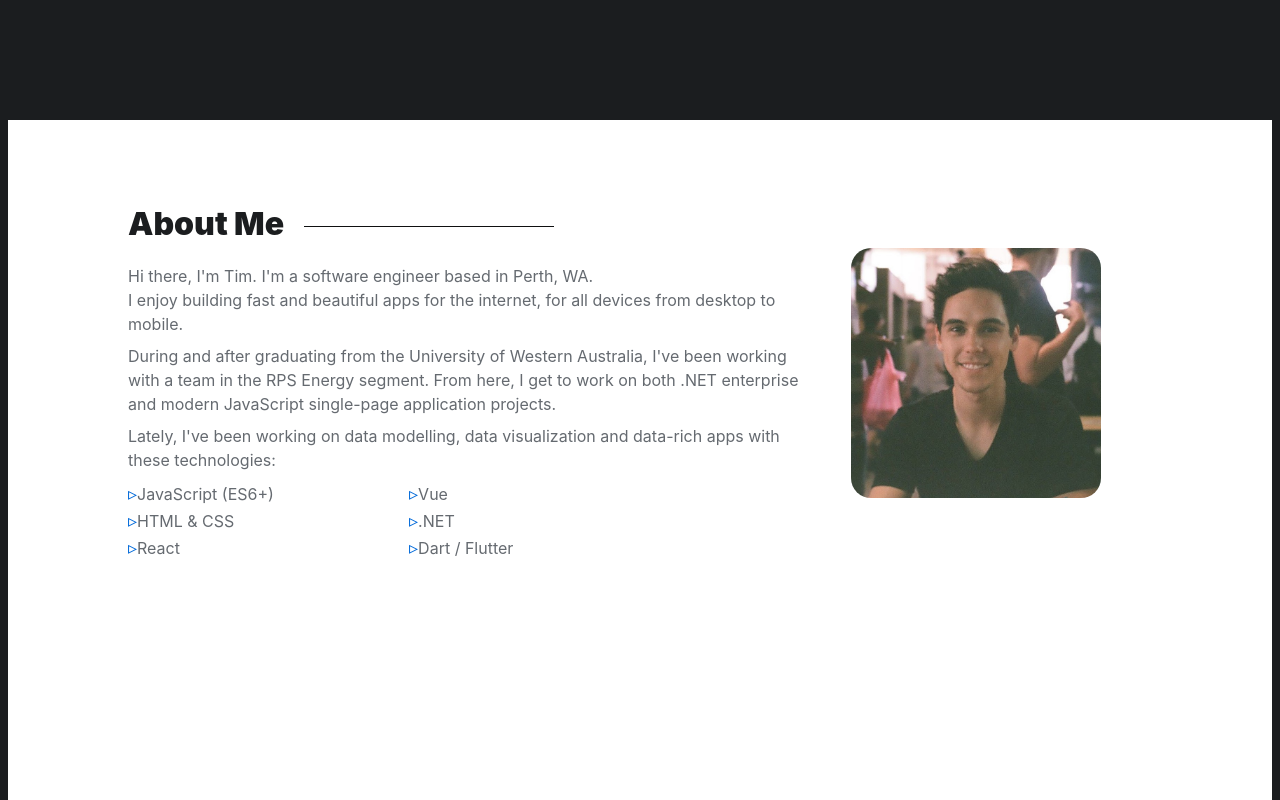
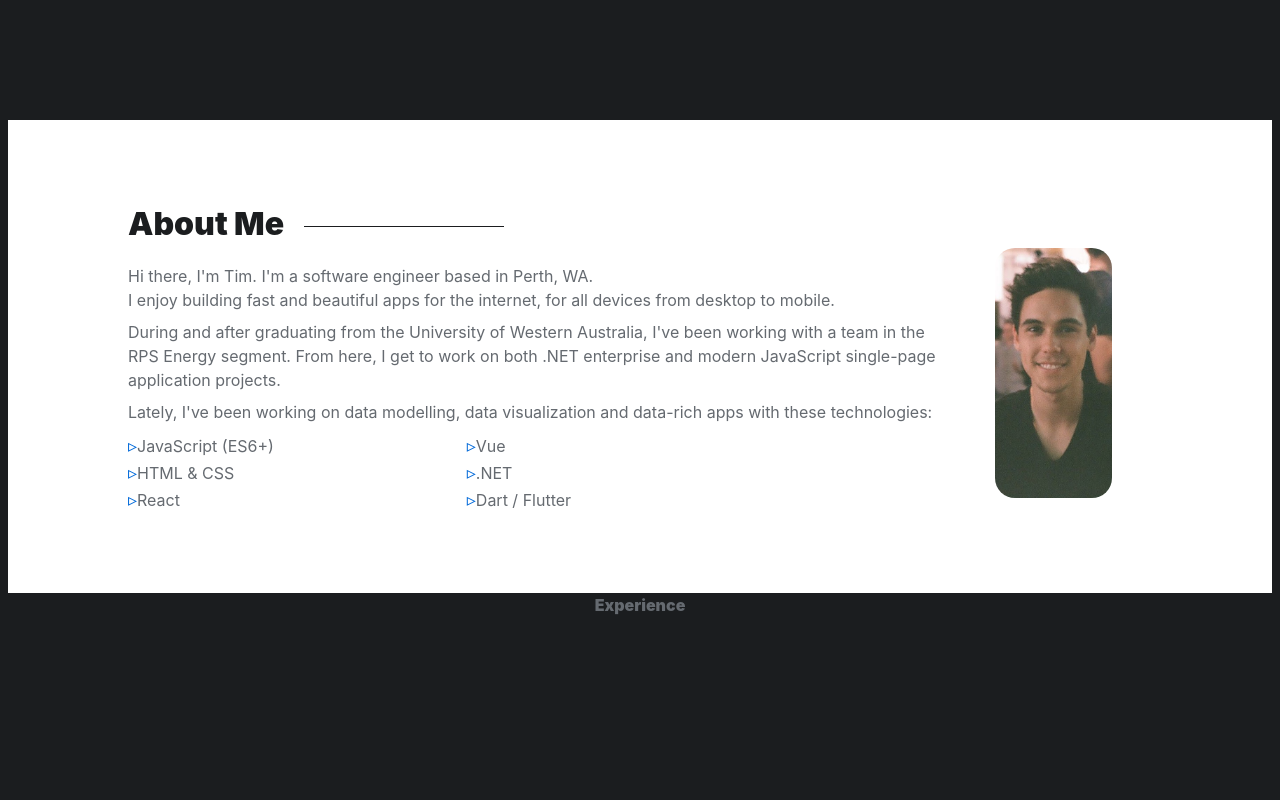
Before and after one commit to timeitel/portfolio, a Next.js app: page / in a window 1280 px wide. Shown: the part 680-1480 px from the top of the page. Built offline with nearby package versions, Linux system fonts and the light colour scheme.

Commit message:
style: add responsiveness to about section

```diff
--- a/components/aboutme.tsx
+++ b/components/aboutme.tsx
@@ -2,10 +2,10 @@ import styles from '../styles/About.module.css';
 
 export default function AboutMe() {
   return (
-    <section id={styles.about} className='h-screen bg-blue-300 section__header'>
+    <section id={styles.about} className='section__header pb-20'>
       <h1 className='font-black section__title'>About Me</h1>
-      <div className='flex'>
-        <div className='w-4/6'>
+      <div className={styles.aboutlayout}>
+        <div className='w-4/6:md'>
           <p className='mt-4'>
             Hi there, I'm Tim. I'm a software engineer based in Perth, WA.
           </p>
--- a/components/experience.tsx
+++ b/components/experience.tsx
@@ -1,6 +1,6 @@
 export default function Experience() {
   return (
-    <section id='experience' className='h-screen bg-blue-300'>
+    <section id='experience' className='h-screen'>
       <h1 className='font-black'>Experience</h1>
     </section>
   );
--- a/styles/About.module.css
+++ b/styles/About.module.css
@@ -10,9 +10,29 @@
   height: 250px;
   width: 250px;
   margin: 0 40px;
+  display: none;
 }
 
 #aboutlist {
   columns: 2;
-  width: 80%;
 }
+
+.aboutlayout {
+  display: block;
+}
+
+@media only screen and (min-width: 550px) {
+  #aboutlist {
+    width: 80%;
+  }
+
+  .aboutlayout {
+    display: flex;
+  }
+}
+
+@media only screen and (min-width: 760px) {
+  #profilepic {
+    display: block;
+  }
+}
--- a/styles/globals.css
+++ b/styles/globals.css
@@ -78,10 +78,10 @@ section {
 .section__title::after {
   content: '';
   display: block;
-  width: 250px;
+  width: 200px;
   height: 1px;
   margin: 5px 0 0 20px;
-  background: var(--c-dark-2);
+  background: var(--c-dark-1);
 }
 
 @media only screen and (min-width: 550px) {
```
